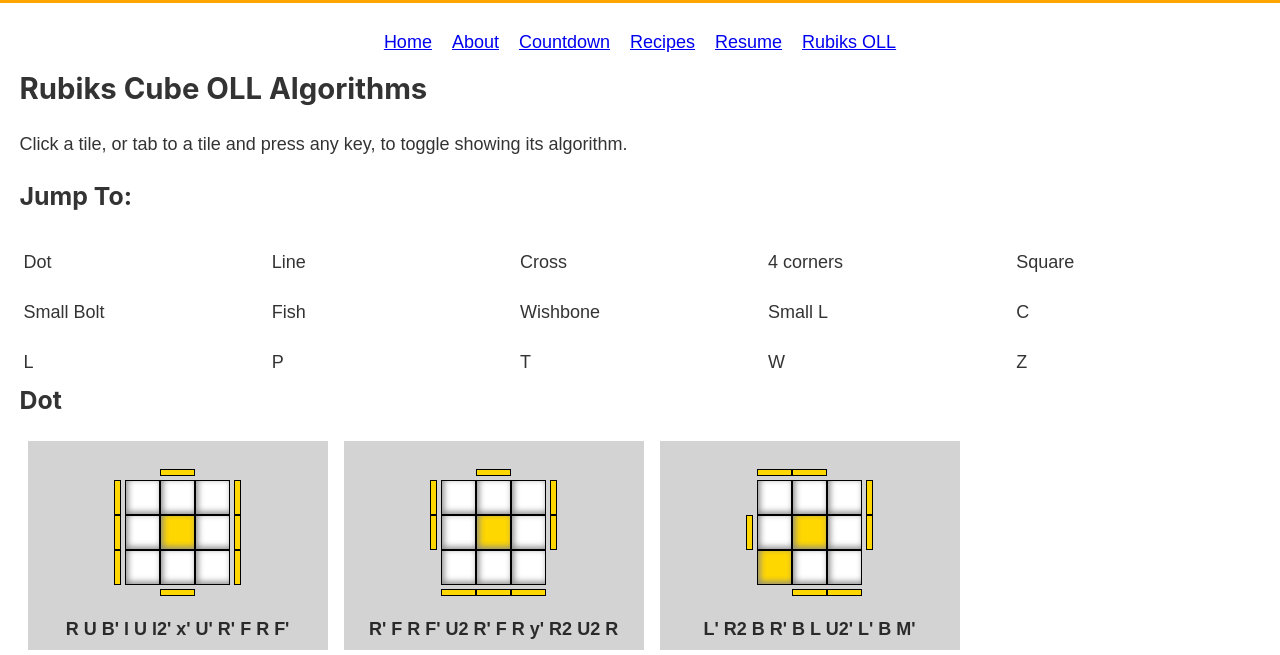
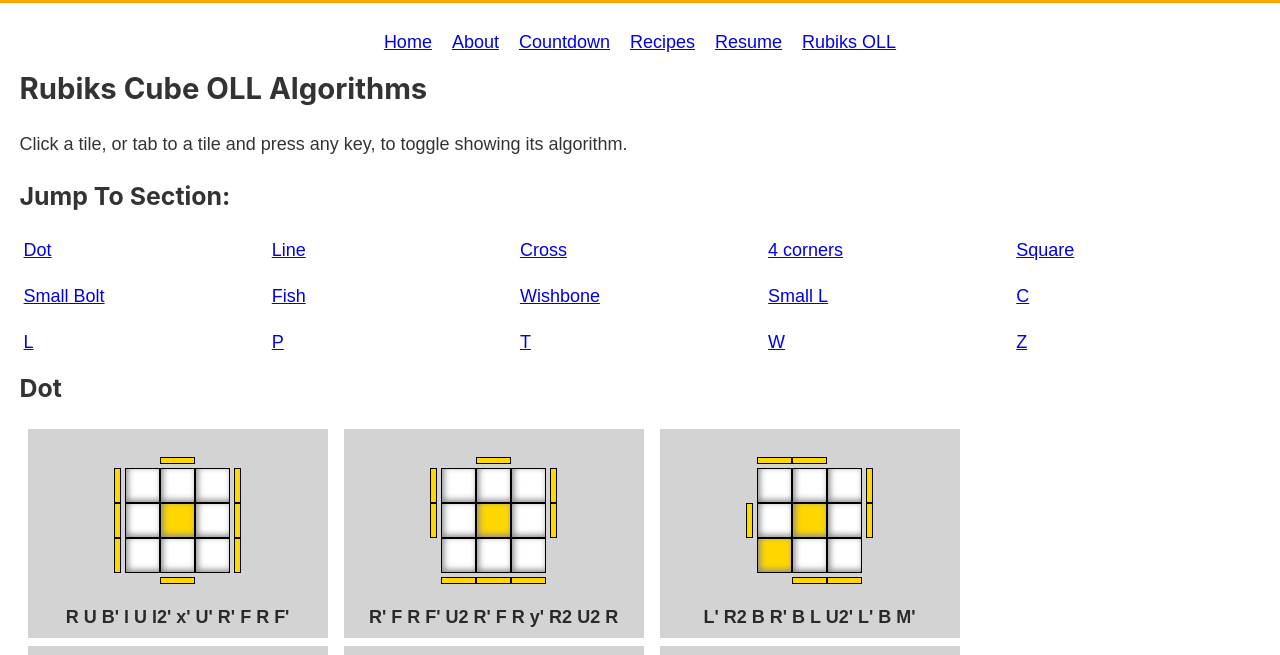
Before and after one commit to prozvora/website-v5, a Gatsby site: page /rubiks in a window 1280 px wide. Shown: the part 94-749 px from the top of the page. Built offline with nearby package versions, Linux system fonts and the light colour scheme; Gatsby itself is replaced by a stand-in of ours.

Commit message:
Add rubiks jump to. Update recipe data.

```diff
--- a/src/css/rubiks.css
+++ b/src/css/rubiks.css
@@ -35,7 +35,7 @@
   flex-wrap: wrap;
 }
 .jumpToHeading {
-  padding: 12px 4px;
+  padding: 0 4px 20px;
   display: flex;
   min-width: 33%;
   @media screen and (min-width: 480px) {
--- a/src/pages/rubiks.js
+++ b/src/pages/rubiks.js
@@ -13,19 +13,18 @@ const Rubiks = () => (
       Click a tile, or tab to a tile and press any key, to toggle showing its
       algorithm.
     </p>
-    <h3>Jump To:</h3>
+    <h3>Jump To Section:</h3>
     <div className='jumpTo'>
       {ollPatterns.map((pattern) => (
-        // TODO: add jump to section heading
         <div key={pattern.heading} className='jumpToHeading'>
-          {pattern.heading}
+          <a href={`#${pattern.heading}`}>{pattern.heading}</a>
         </div>
       ))}
     </div>
     {ollPatterns.map((pattern) => (
       <Fragment key={pattern.heading}>
         {/* add ref for jumping to heading */}
-        <h3>{pattern.heading}</h3>
+        <h3 id={pattern.heading}>{pattern.heading}</h3>
         <RubiksSection data={pattern.patterns} />
       </Fragment>
     ))}
```
Also changed, not shown: static/recipe_list.js (+6 -1 lines).
